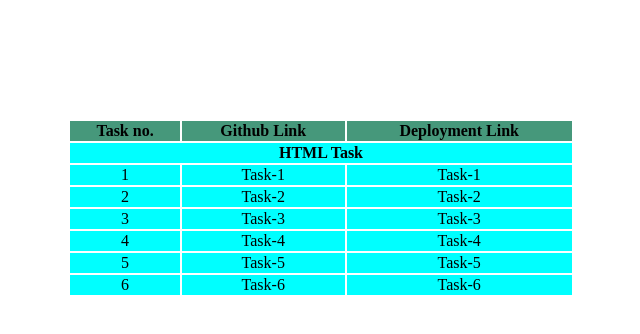
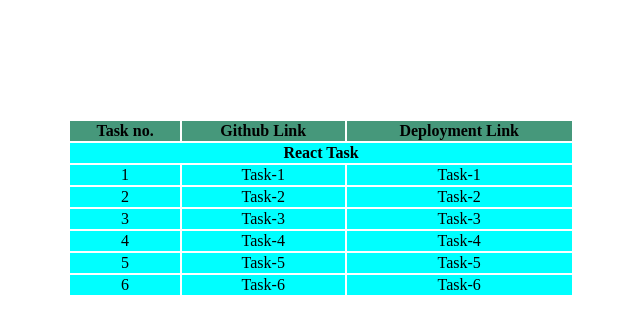
Before and after one commit to mohit8120/react_task, a plain HTML site: page index.html in a window 1280 px wide. Shown: the full height of the page, 319-959 px from the left. Drawn offline with Linux system fonts and the light colour scheme.

Commit message:
Update index.html

```diff
--- a/index.html
+++ b/index.html
@@ -48,7 +48,7 @@
              </thead>
              <tbody>
                 <tr>
-                    <td colspan="3"><b>HTML Task</b></td>
+                    <td colspan="3"><b>React Task</b></td>
                 </tr>
                 <tr>
                     <td>1</td>
```
